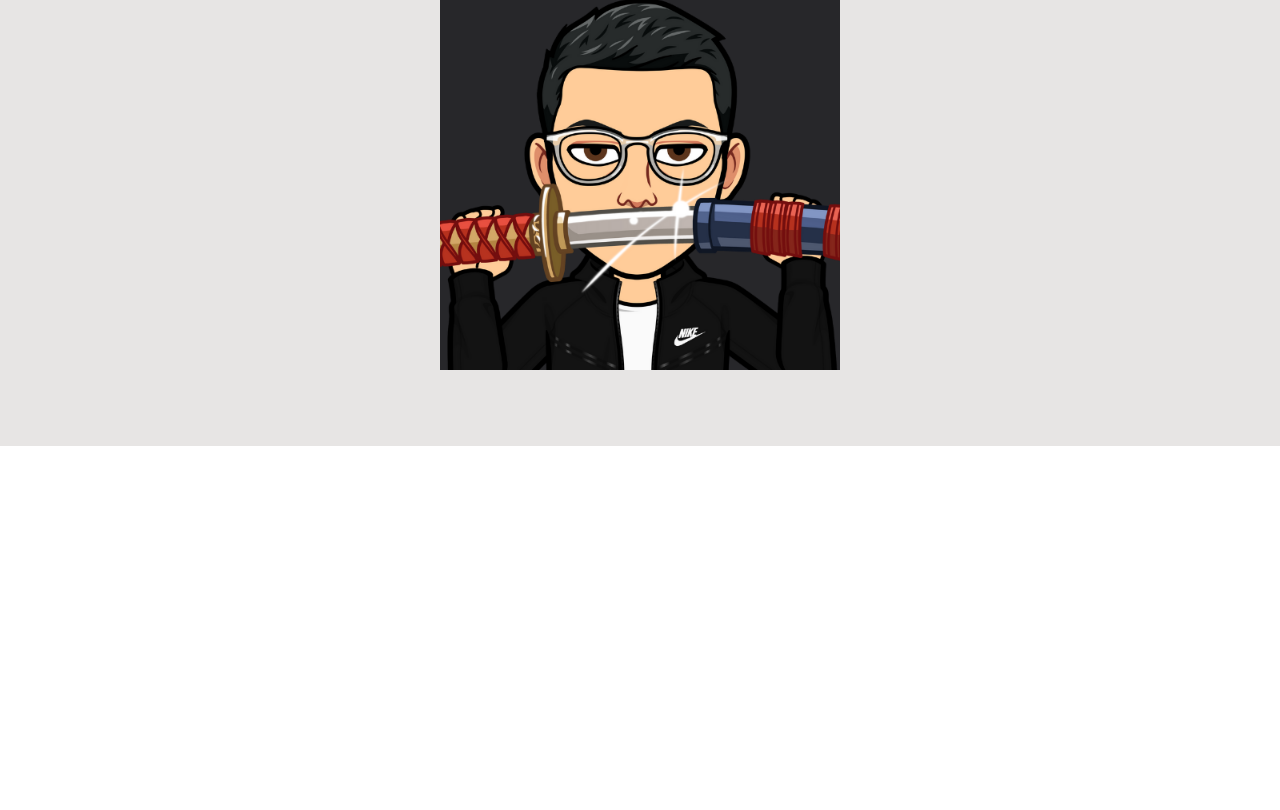
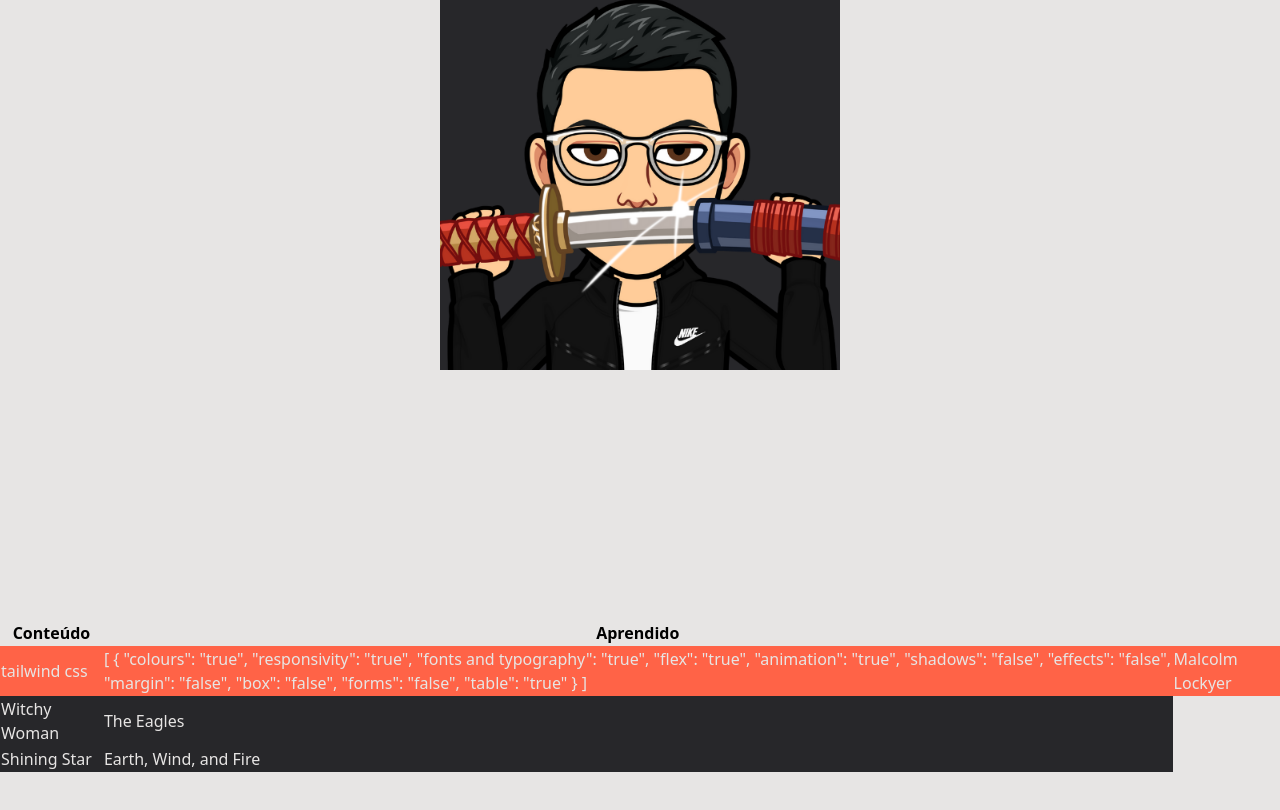
Before and after one commit to lucasdpassos/bear-talks-lp, a Vue app: page / in a window 1280 px wide. Shown: the part 554-1364 px from the top of the page. Before the commit the page ends 1000 px from the top, so only its background shows below. Built offline with nearby package versions, Linux system fonts and the light colour scheme.

Commit message:
start to training tables

```diff
--- a/src/App.vue
+++ b/src/App.vue
@@ -3,9 +3,11 @@
 // Check out https://v3.vuejs.org/api/sfc-script-setup.html#sfc-script-setup
 import HelloWorld from './components/HelloWorld.vue'
 import WhoAmI from './components/WhoAmI.vue';
+import Learned from './components/Learned.vue';
 </script>
 
 <template>
   <HelloWorld />
   <WhoAmI />
+  <Learned />
 </template>
--- /dev/null
+++ b/src/components/Learned.vue
@@ -0,0 +1,46 @@
+<template>
+<div class="container max-h-screen scroll-smooth">
+<div class="bg-secondary flex justify-center align-middle items-center flex-col w-screen h-[500px]">
+
+<table class="table-auto">
+  <thead>
+    <tr>
+      <th>Conteúdo</th>
+      <th>Aprendido</th>
+    </tr>
+  </thead>
+ <tbody class="bg-primary text-secondary ">
+    <tr>
+      <td v-for="item in items" class="bg-tomato">{{item}}</td>
+      <td class="bg-tomato">Malcolm Lockyer</td>
+
+    </tr>
+    <tr>
+      <td>Witchy Woman</td>
+      <td>The Eagles</td>
+
+    </tr>
+    <tr>
+      <td>Shining Star</td>
+      <td>Earth, Wind, and Fire</td>
+
+    </tr>
+  </tbody>
+</table>
+</div>
+
+</div>
+</template>
+
+
+<script>
+import learned from '../components/studies.json'
+
+export default {
+    data() {
+        return {
+             items:learned
+        }
+    }
+}
+</script>
--- /dev/null
+++ b/src/components/studies.json
@@ -0,0 +1,16 @@
+{
+    "tech":"tailwind css",
+    "learned": [{
+        "colours":"true",
+        "responsivity":"true",
+        "fonts and typography":"true",
+        "flex":"true",
+        "animation":"true",
+        "shadows":"false",
+        "effects":"false",
+        "margin":"false",
+        "box":"false",
+        "forms":"false",
+        "table":"true"
+    }]
+}
```
